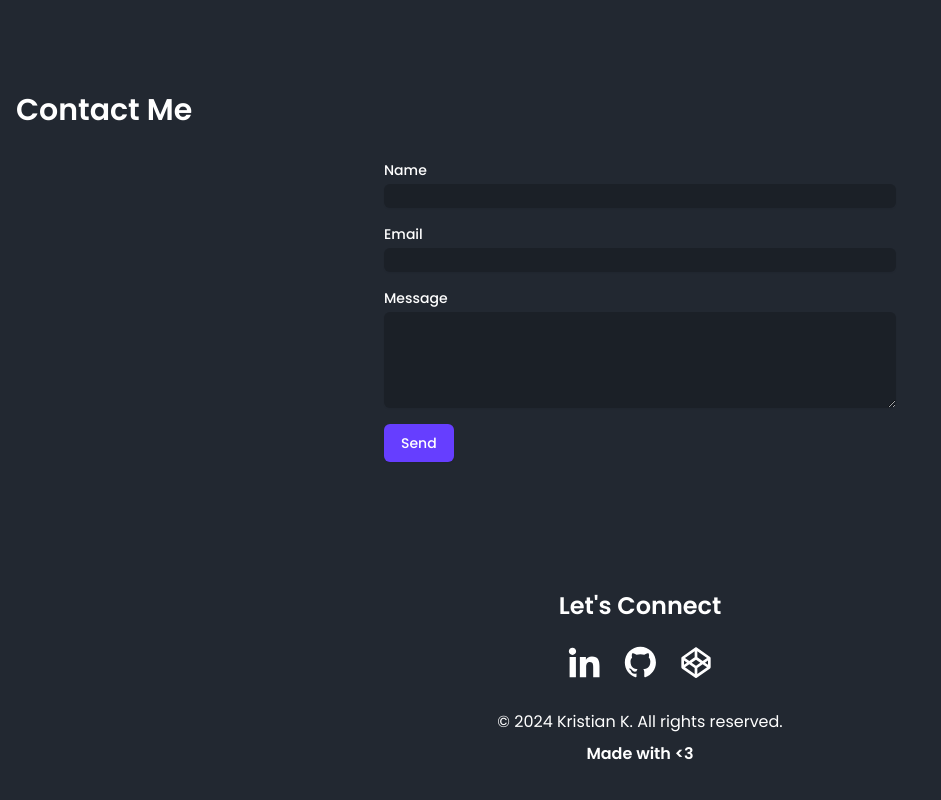
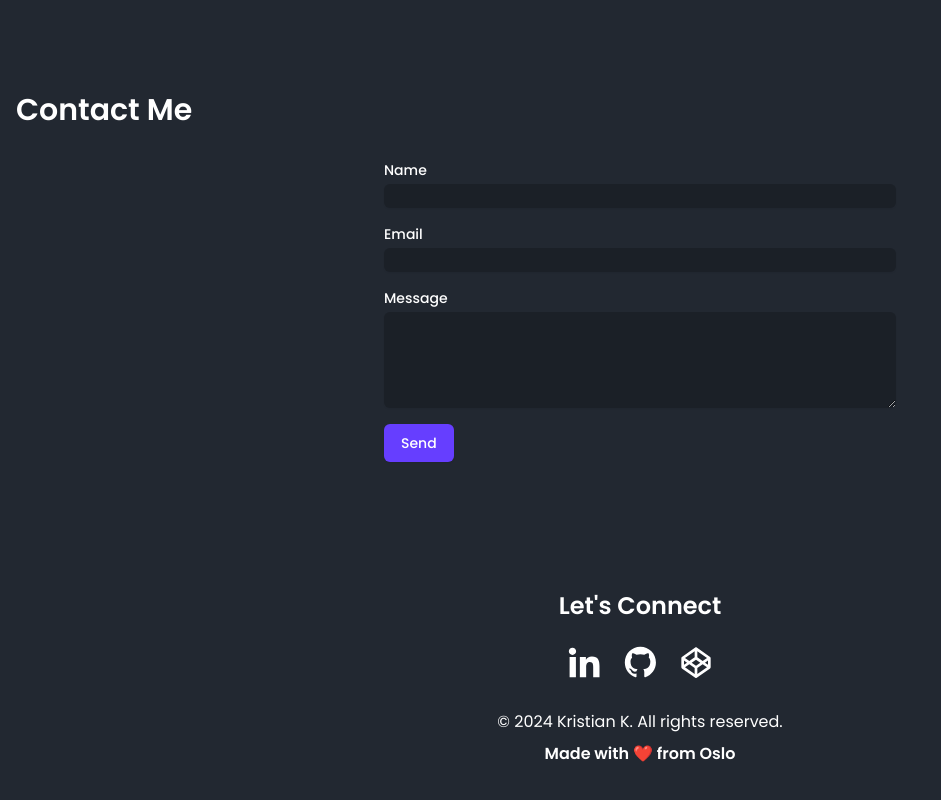
Before and after one commit to GPT-Engineer-App/react-empty-app-generator, a React (Vite) app: page / in a window 1280 px wide. Shown: the part 9550-10350 px from the top of the page, without its empty margins (0-941 px from the left). Built offline with nearby package versions, Linux system fonts and the light colour scheme.

Commit message:
Added "Made with ❤️ from Oslo" to the footer.
Prompt: Add a "Made with love from Oslo (heart emoji)" to the footer

```diff
--- a/src/components/Footer/index.jsx
+++ b/src/components/Footer/index.jsx
@@ -35,7 +35,9 @@ const Footer = () => {
           ))}
         </ul>
         <p className="text-primary font-normal text-base mb-2 dark:text-white">© {currentYear} Kristian K. All rights reserved.</p>
-        <p className="text-primary font-semibold text-base dark:text-white">Made with {"<3"}</p>
+        <p className="text-primary font-semibold text-base dark:text-white">
+          Made with <span>❤️</span> from Oslo
+        </p>
       </div>
     </div>
   );
```
